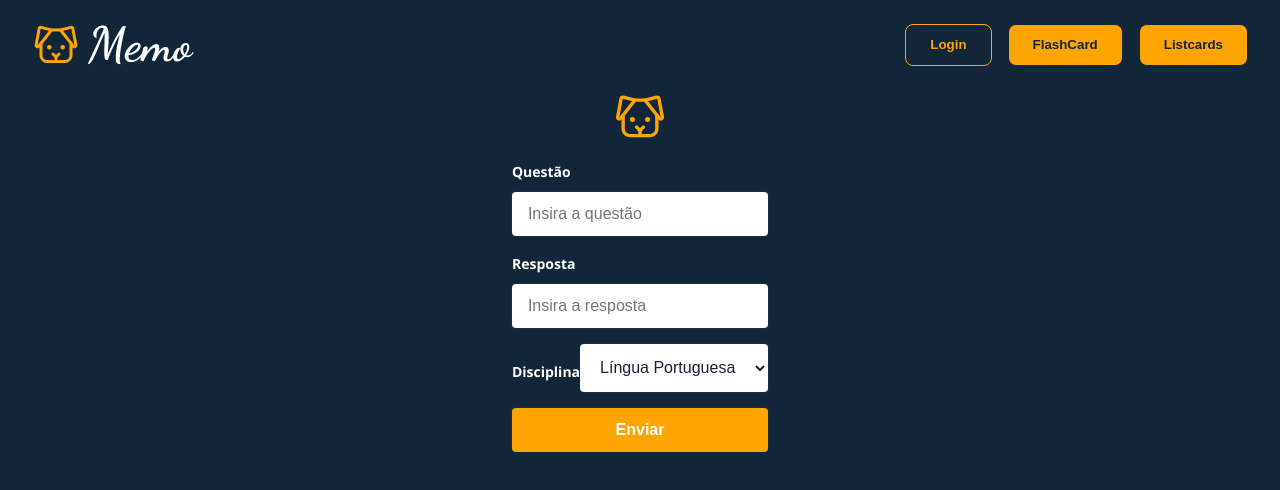
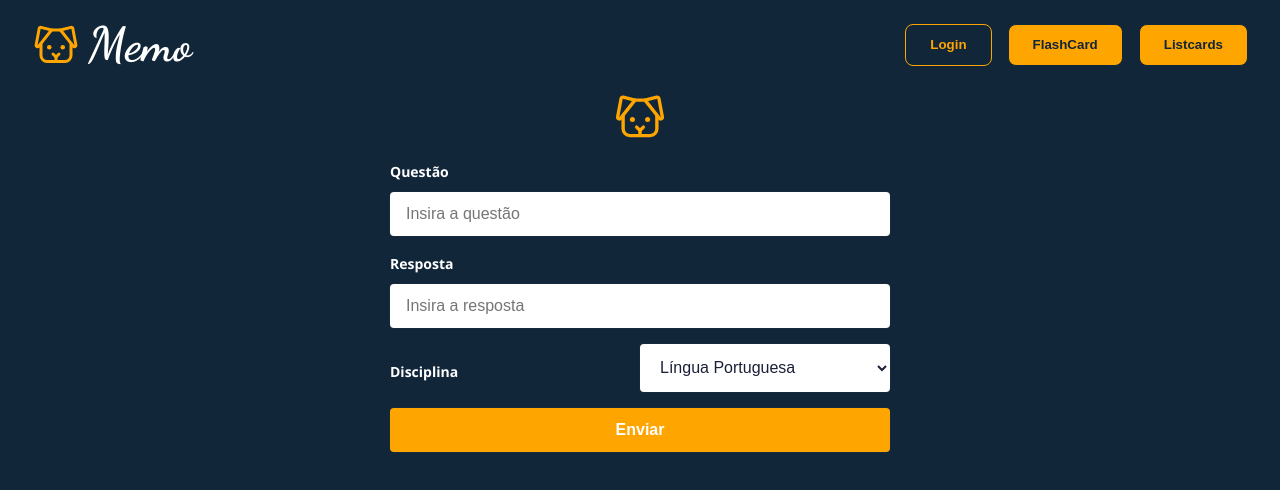
Before and after one commit to ribeirojer/Memo, a React (Vite) app in the folder frontend/: page /sendcard in a window 1280 px wide. Shown: the top 490 px of the page. Built offline with nearby package versions, Linux system fonts and the light colour scheme.

Commit message:
edit sendcard

```diff
--- a/frontend/src/pages/SendCard.tsx
+++ b/frontend/src/pages/SendCard.tsx
@@ -10,10 +10,8 @@ const Wrapper = styled.main`
   flex-direction: column;
   align-items: center;
   margin: 0 auto;
-  width: 100%;
-  max-width: 448px;
-  border-radius: 0.5rem;
   form {
+    width: 500px;
     margin: 0 0 2rem 0;
   }
   label {
@@ -22,7 +20,8 @@ const Wrapper = styled.main`
     font-weight: 600;
     display: block;
   }
-  input, select {
+  input,
+  select {
     font-size: 16px;
     color: #1a1f36;
     line-height: 28px;
@@ -48,6 +47,9 @@ const Wrapper = styled.main`
   input[type="submit"]:hover {
     background-color: #dd9000;
   }
+  select {
+    width: 50%;
+  }
   form div {
     display: flex;
     justify-content: space-between;
@@ -66,7 +68,7 @@ const Wrapper = styled.main`
 const SendCard = (props: Props) => {
   const [question, setQuestion] = useState("");
   const [response, setResponse] = useState("");
-  const [selectedOption, setSelectedOption] = useState("");
+  const [selectedOption, setSelectedOption] = useState("1");
 
   const options = [
     { value: 1, label: "Língua Portuguesa" },
```
